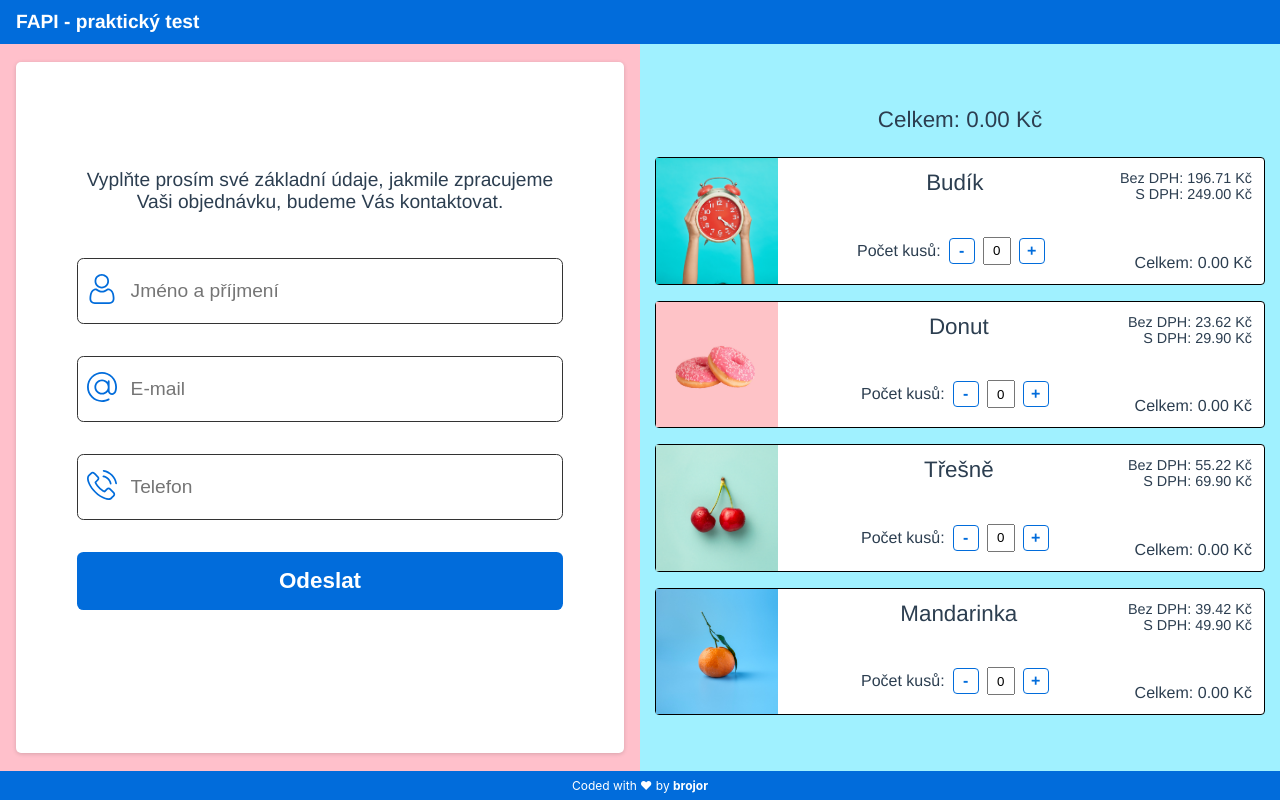
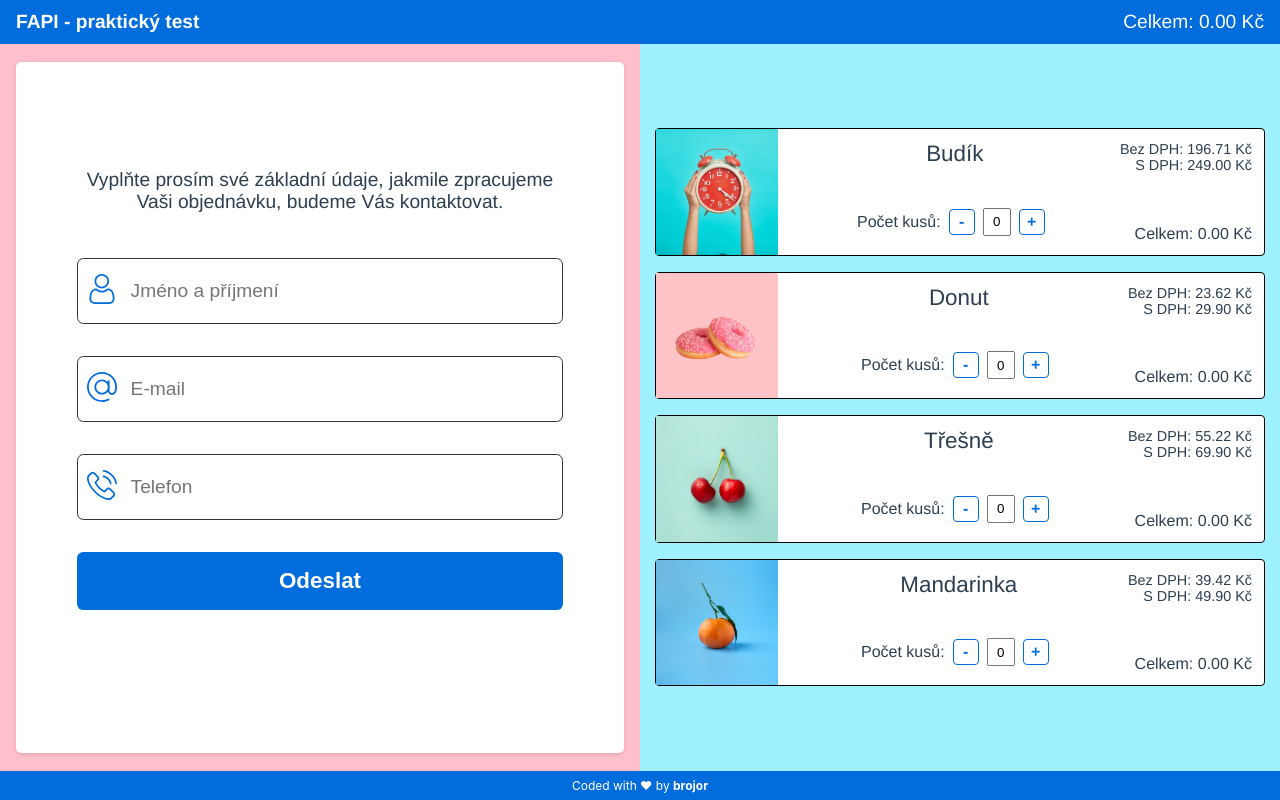
Before and after one commit to brojor/fapi-practical-test, a Vue app: page / in a window 1280 px wide. Built offline with nearby package versions, Linux system fonts and the light colour scheme.

Commit message:
totalPrice moved to header

```diff
--- a/src/components/MyHeader.vue
+++ b/src/components/MyHeader.vue
@@ -1,8 +1,19 @@
 <template>
   <header>
     <h1>FAPI - praktický test</h1>
+    <h1 class="total-price">Celkem: {{ totalPrice }} Kč</h1>
   </header>
 </template>
+
+<script>
+export default {
+  computed: {
+    totalPrice() {
+      return this.$store.getters.totalPrice.toFixed(2);
+    },
+  },
+};
+</script>
 
 <style scoped>
 .home {
@@ -16,10 +27,11 @@ header {
   background-color: #016cdb;
   display: flex;
   align-items: center;
+  justify-content: space-between;
 }
 h1 {
   color: #fff;
   font-size: 1.2rem;
-  margin-left: 1rem;
+  margin: 0 1rem;
 }
 </style>
--- a/src/components/Products.vue
+++ b/src/components/Products.vue
@@ -1,6 +1,5 @@
 <template>
   <div class="products-container">
-    <h2 class="total-price">Celkem: {{ totalPrice }} Kč</h2>
     <ProductItem v-for="product in products" :key="product.id" :product="product" />
   </div>
 </template>
@@ -15,9 +14,6 @@ export default {
   computed: {
     products() {
       return this.$store.state.products;
-    },
-    totalPrice() {
-      return this.$store.getters.totalPrice.toFixed(2);
     },
   },
 };
@@ -35,6 +31,6 @@ export default {
 }
 .total-price {
   margin: 1rem;
-  font-size: 1.4rem
+  font-size: 1.4rem;
 }
 </style>
```
